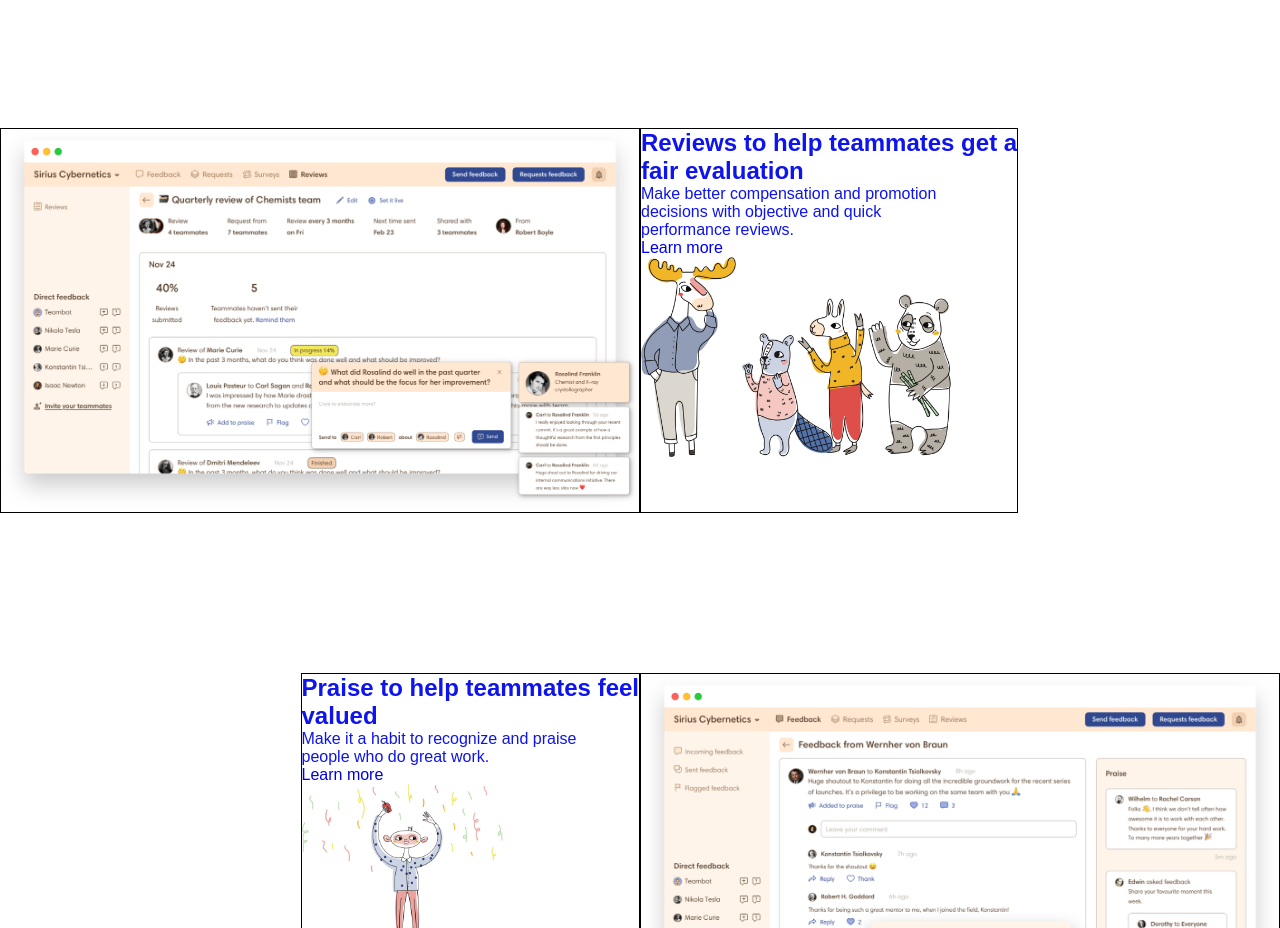
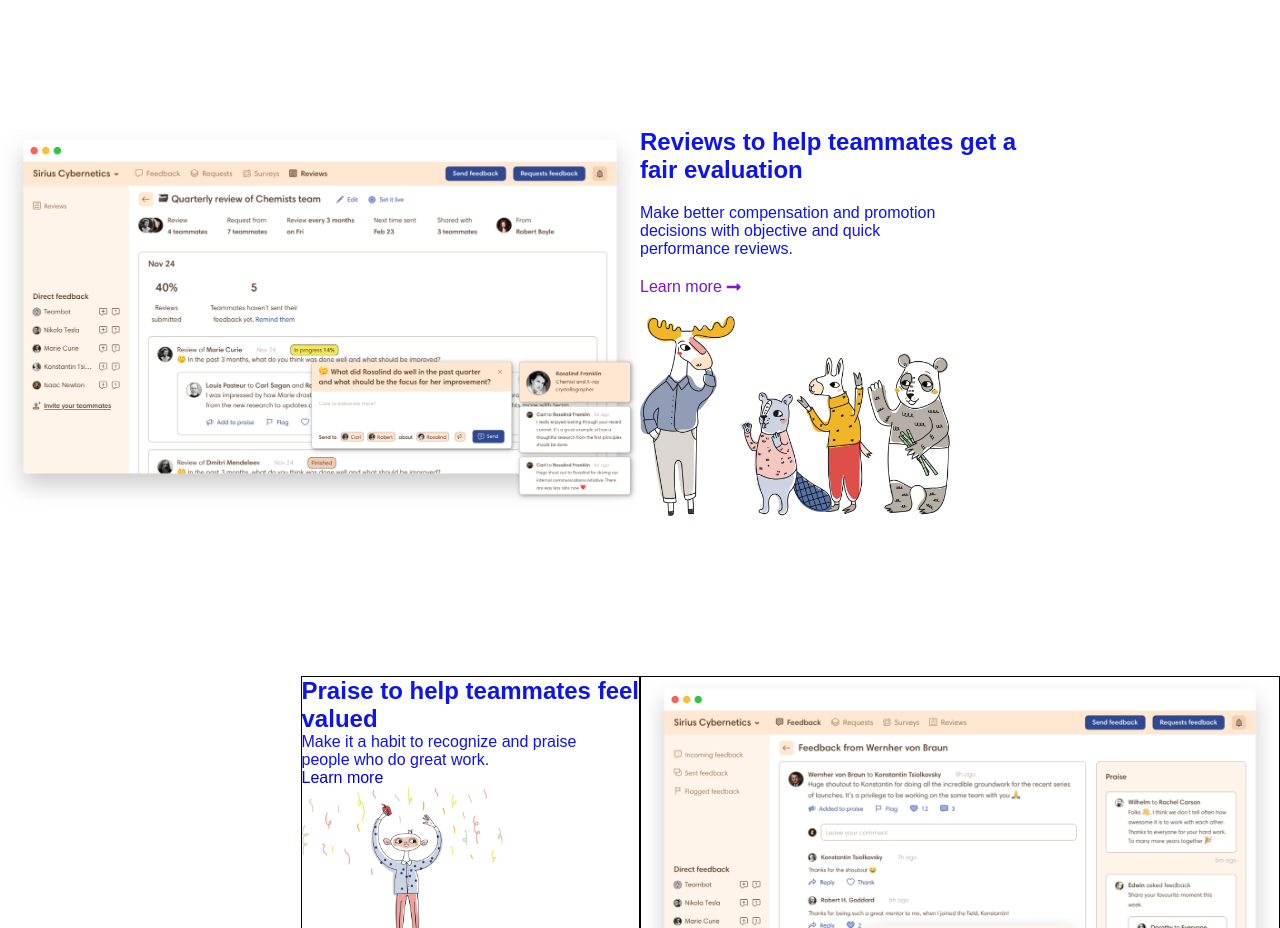
Before and after one commit to Brandon-Ladson/node-sass-teambit, a website: page src/index.html in a window 1280 px wide. Shown: the part 3180-4108 px from the top of the page. Drawn offline with nearby package versions, Linux system fonts and the light colour scheme; files that its build step writes are made by us from their sources.

Commit message:
rifinitura sezione 5

```diff
--- a/src/_section5.scss
+++ b/src/_section5.scss
@@ -1,12 +1,6 @@
 // regole sezione 5
 .section5{
   display: flex;
-
-  & > div{
-    // width: calc(100% / 2);
-    // debug
-    border: 1px solid black;
-  }
 
   .left-content{
     width: 50%;
@@ -16,6 +10,21 @@
   }
 
   .right-content{
+    p{
+      margin: 20px 0;
+    }
+
+    a{
+      display: flex;
+      align-items: center;
+      margin-bottom: 20px;
+      color: $purple;
+
+      i{
+        margin-left: 5px;
+      }
+    }
+
     img{
       display: block;
       height: 200px;
--- a/src/index.html
+++ b/src/index.html
@@ -335,6 +335,7 @@
 
         <a href="#">
           Learn more
+          <i class="fas fa-long-arrow-alt-right"></i>
         </a>
 
         <img src="../img/review.jpg" alt="">
```
Also changed, not shown: dist/app.css, dist/index.html.
